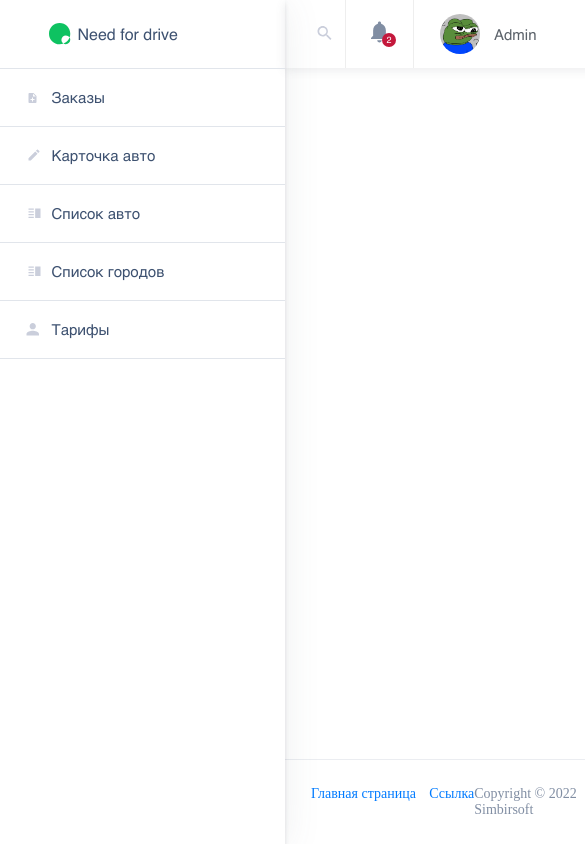
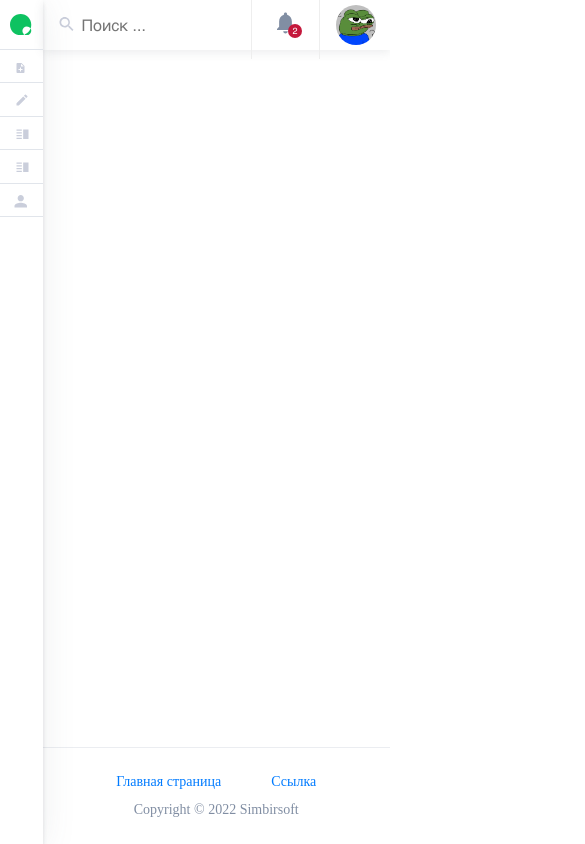
Before and after one commit to GerasimovArtemiy/need_for_drive_Admin, a React (Create React App) app: page /need_for_drive_Admin/admin in a window 390 px wide. Shown: the top 844 px of the page, 585 px wide, since content can reach past the window. Built offline with nearby package versions, Linux system fonts and the light colour scheme; a web font is replaced by a local one.

Commit message:
add adaptive

```diff
--- a/src/components/AdminTabs/OrderTab/OrderItem/OrderItem.module.scss
+++ b/src/components/AdminTabs/OrderTab/OrderItem/OrderItem.module.scss
@@ -10,14 +10,27 @@
     width: 100%;
     min-height: fit-content;
     border-radius: 6px;
+
+    @media screen and (max-width: 830px) {
+        padding: 0 12px;
+    }
+
     &_info {
         display: flex;
         align-items: center;
         justify-content: space-between;
+
+        @media screen and (max-width: 670px) {
+            flex-wrap: wrap;
+        }
     }
 }
 .main_info {
     display: flex;
+
+    @media screen and (max-width: 670px) {
+        margin-bottom: 12px;
+    }
 }
 .descr {
     margin: 0;
@@ -47,10 +60,18 @@
         padding: 5px;
         box-sizing: border-box;
         margin-right: 16px;
+
+        @media screen and (max-width: 1120px) {
+            display: none;
+        }
     }
 }
 .price {
     font-size: 24px;
     line-height: 28px;
     color: $color-black;
+
+    @media screen and (max-width: 670px) {
+        margin-bottom: 12px;
+    }
 }
--- a/src/components/AdminTabs/OrderTab/OrderItem/OrderItemButtons/OrderItemButtons.module.scss
+++ b/src/components/AdminTabs/OrderTab/OrderItem/OrderItemButtons/OrderItemButtons.module.scss
@@ -6,7 +6,6 @@
     color: #5a6169;
     padding: 8px;
     min-width: 72px;
-    max-width: 72px;
     font-weight: 400;
     font-size: 11px;
     line-height: 13px;
@@ -15,8 +14,25 @@
     display: flex;
     justify-content: center;
     align-items: center;
+
+    @media screen and (max-width: 1250px) {
+        min-width: 30px;
+        padding: 7px;
+    }
+    @media screen and (max-width: 646px) {
+        min-width: 72px;
+    }
+
     &:last-child {
         border-right: none;
+    }
+    & span {
+        @media screen and (max-width: 1250px) {
+            display: none;
+        }
+        @media screen and (max-width: 646px) {
+            display: block;
+        }
     }
     &_container {
         display: flex;
@@ -30,5 +46,12 @@
         align-self: center;
         width: min-content;
         height: min-content;
+
+        @media screen and (max-width: 1250px) {
+            margin: 0;
+        }
+        @media screen and (max-width: 646px) {
+            margin: 0 4px 0 0;
+        }
     }
 }
--- a/src/components/AdminTabs/OrderTab/OrderTab.module.scss
+++ b/src/components/AdminTabs/OrderTab/OrderTab.module.scss
@@ -9,11 +9,19 @@
     overflow: auto;
     padding: 30px;
     background: #f5f6f8;
+
+    @media screen and (max-width: 1023px) {
+        padding: 10px;
+    }
     &_title {
         margin: 0 0 28px 0;
         line-height: 33px;
         font-size: 29px;
         color: $color-dark-blue;
+
+        @media screen and (max-width: 1023px) {
+            margin: 0 0 17px 5px;
+        }
     }
     &_container {
         display: flex;
@@ -33,12 +41,27 @@
     justify-content: space-between;
     border-bottom: 1px solid $color-light-gray;
     padding: 15px 22px;
+
+    @media screen and (max-width: 830px) {
+        padding: 15px 10px;
+    }
+    @media screen and (max-width: 740px) {
+        flex-direction: column;
+    }
     &_container {
         display: flex;
         align-self: center;
+
+        @media screen and (max-width: 740px) {
+            width: 100%;
+        }
     }
     &_btns {
         display: flex;
+
+        @media screen and (max-width: 830px) {
+            justify-content: center;
+        }
     }
 }
 .btn {
@@ -53,6 +76,10 @@
     border: none;
     border-radius: 4px;
     cursor: pointer;
+
+    @media screen and (max-width: 740px) {
+        width: 50%;
+    }
     &_reset {
         @extend .btn;
         margin: 0 10px 0 0;
--- a/src/components/Footer/Footer.module.scss
+++ b/src/components/Footer/Footer.module.scss
@@ -8,11 +8,20 @@
         display: flex;
         justify-content: space-between;
         box-shadow: 0px -0.5px 0px #d7dae3;
+
+        @media screen and (max-width: 470px) {
+            flex-direction: column;
+            align-items: center;
+        }
     }
     &_links {
         display: flex;
         justify-content: space-between;
         width: 200px;
+
+        @media screen and (max-width: 470px) {
+            margin-bottom: 12px;
+        }
     }
     &_link {
         font-size: 14px;
--- a/src/components/Header/Header.module.scss
+++ b/src/components/Header/Header.module.scss
@@ -6,11 +6,17 @@
     display: flex;
     justify-content: space-between;
     align-items: center;
-    height: 68px;
     padding: 0 26px 0;
     background: #ffffff;
     box-shadow: 0 2.5px 9.5px rgba(90, 97, 105, 0.12);
     width: 100%;
+
+    @media screen and (max-width: 1023px) {
+        height: 50px;
+    }
+    @media screen and (max-width: 450px) {
+        padding: 0 0 0 10px;
+    }
 }
 .search {
     height: 100%;
@@ -50,7 +56,7 @@
     border-right: 1px solid $color-light-gray;
     border-left: 1px solid $color-light-gray;
     min-width: 67px;
-    height: 100%;
+    height: 68px;
     position: relative;
     cursor: pointer;
 }
@@ -72,6 +78,11 @@
     align-items: center;
     padding: 14px 0 14px 26px;
     min-width: 169px;
+
+    @media screen and (max-width: 766px) {
+        min-width: auto;
+        padding: 14px 0 14px 16px;
+    }
     &_avatar {
         border-radius: 50%;
         margin-right: 14px;
@@ -83,6 +94,10 @@
         line-height: 17px;
         margin: 0;
         color: #5a6169;
+
+        @media screen and (max-width: 450px) {
+            display: none;
+        }
     }
 }
 .adminPanel {
@@ -99,5 +114,9 @@
         display: flex;
         justify-content: center;
         align-items: center;
+
+        @media screen and (max-width: 400px) {
+            display: none;
+        }
     }
 }
--- a/src/components/Navbar/Navbar.module.scss
+++ b/src/components/Navbar/Navbar.module.scss
@@ -9,18 +9,31 @@
     height: 100%;
     box-shadow: 0px 1px 0px rgba(90, 97, 105, 0.11), 0px 2px 4px rgba(90, 97, 105, 0.12),
         0px 5px 5px rgba(90, 97, 105, 0.06), 0px 3.5px 35px rgba(90, 97, 105, 0.1);
+
+    @media screen and (max-width: 1023px) {
+        min-width: auto;
+    }
 }
 .logo {
     align-self: center;
     height: 21.5px;
     width: 21.5px;
     margin-right: 7px;
+
+    @media screen and (max-width: 1023px) {
+        margin-right: 0;
+    }
     &_wrap {
         display: flex;
         flex-direction: row;
         justify-content: flex-start;
         padding: 23px 0 23px 49px;
         min-width: 117px;
+
+        @media screen and (max-width: 1023px) {
+            padding: 13.5px 10px;
+            min-width: auto;
+        }
     }
     &_img {
         height: 21.5px;
@@ -37,6 +50,10 @@
         line-height: 18px;
         align-self: center;
         color: $color-dark-blue;
+
+        @media screen and (max-width: 1023px) {
+            display: none;
+        }
     }
 }
 .link {
@@ -45,6 +62,10 @@
     text-decoration: none;
     font-size: 15px;
     line-height: 17px;
+
+    @media screen and (max-width: 1023px) {
+        display: none;
+    }
     &_container {
         display: flex;
         flex-direction: row;
@@ -65,10 +86,18 @@
         &:last-of-type {
             border-bottom: 1px solid #e1e5eb;
         }
+
+        @media screen and (max-width: 1023px) {
+            padding: 9px 14px;
+        }
     }
     &_img {
         width: 14.5px;
         height: 14.5px;
         margin-right: 11px;
+
+        @media screen and (max-width: 1023px) {
+            margin-right: 0px;
+        }
     }
 }
--- a/src/components/UI/Inputs/Checkboxes/Checkbox/Checkbox.module.scss
+++ b/src/components/UI/Inputs/Checkboxes/Checkbox/Checkbox.module.scss
@@ -4,6 +4,11 @@
     -webkit-apperance: none;
     appearance: none;
     position: absolute;
+    &_group {
+        @media screen and (max-width: 670px) {
+            margin-bottom: 12px;
+        }
+    }
     &_container {
         margin-right: 16px;
         font-family: $light;
--- a/src/components/UI/Inputs/Checkboxes/CheckboxGroup.tsx
+++ b/src/components/UI/Inputs/Checkboxes/CheckboxGroup.tsx
@@ -1,13 +1,13 @@
 import React from 'react'
 import Checkbox from './Checkbox/Checkbox'
 import { ICheckbox } from './Checkbox/CheckboxInterface'
-
+import cl from './Checkbox/Checkbox.module.scss'
 interface ICheckboxGroupProps {
     checkboxes: ICheckbox[]
 }
 const CheckboxGroup: React.FC<ICheckboxGroupProps> = ({ checkboxes }) => {
     return (
-        <form>
+        <form className={cl.checkbox_group}>
             {checkboxes.map((checkbox) => (
                 <Checkbox key={checkbox.id} checkbox={checkbox} />
             ))}
--- a/src/components/UI/SelectFilter/SelectFilter.module.scss
+++ b/src/components/UI/SelectFilter/SelectFilter.module.scss
@@ -2,6 +2,13 @@
 
 .select {
     margin-right: 10px;
+    &:last-of-type {
+        margin-right: 0;
+    }
+
+    @media screen and (max-width: 740px) {
+        flex: 1;
+    }
     &_input {
         color: $color-black;
         outline-color: $color-blue;
@@ -9,7 +16,14 @@
         font-size: 14px;
         line-height: 16px;
         min-width: 150px;
-        max-width: 150px;
+
+        @media screen and (max-width: 1100px) {
+            min-width: 125px;
+        }
+        @media screen and (max-width: 740px) {
+            margin-bottom: 12px;
+            min-width: auto;
+        }
         [class*='-indicatorSeparator'] {
             display: none;
         }
--- a/src/pages/Authorization/Authorization.tsx
+++ b/src/pages/Authorization/Authorization.tsx
@@ -1,6 +1,8 @@
 import React from 'react'
+import { NavLink } from 'react-router-dom'
 import Button from '../../components/UI/Buttons/Button'
 import Input from '../../components/UI/Inputs/Input/Input'
+import { routerPath } from '../../routes/routerPath'
 import cl from './Authorization.module.scss'
 import MainLogo from './MainLogo'
 
@@ -36,7 +38,9 @@ const Authorization: React.FC = () => {
                             title="Запросить доступ"
                             className={cl.registerButton}
                         />
-                        <Button type="button" title="Войти" className={cl.enterButton} />
+                        <NavLink to={routerPath.adminPanel}>
+                            <Button type="button" title="Войти" className={cl.enterButton} />
+                        </NavLink>
                     </div>
                 </form>
             </div>
```
Also changed, not shown: src/components/Navbar/constants.ts (+4 -4 lines).
